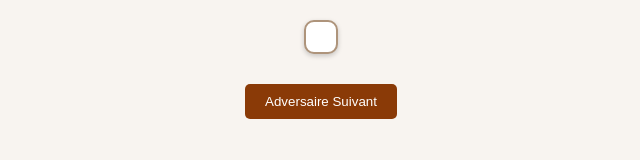
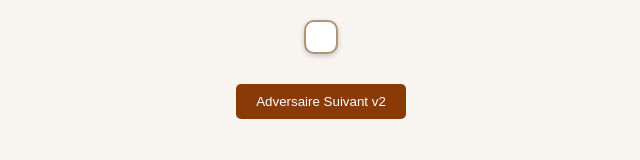
Before and after one commit to thomaspoisson31/TOR2E-adversaries, a plain HTML site: page index.html in a window 1280 px wide. Shown: the whole page, without its empty margins (319-959 px from the left). Drawn offline with Linux system fonts and the light colour scheme.

Commit message:
Update index.html

```diff
--- a/index.html
+++ b/index.html
@@ -75,7 +75,7 @@
 <body>
     <div class="container">
         <div id="adversary-viewer" class="adversary-card"></div>
-        <button id="next-adversary">Adversaire Suivant</button>
+        <button id="next-adversary">Adversaire Suivant v2</button>
     </div>
 
     <script>
```
